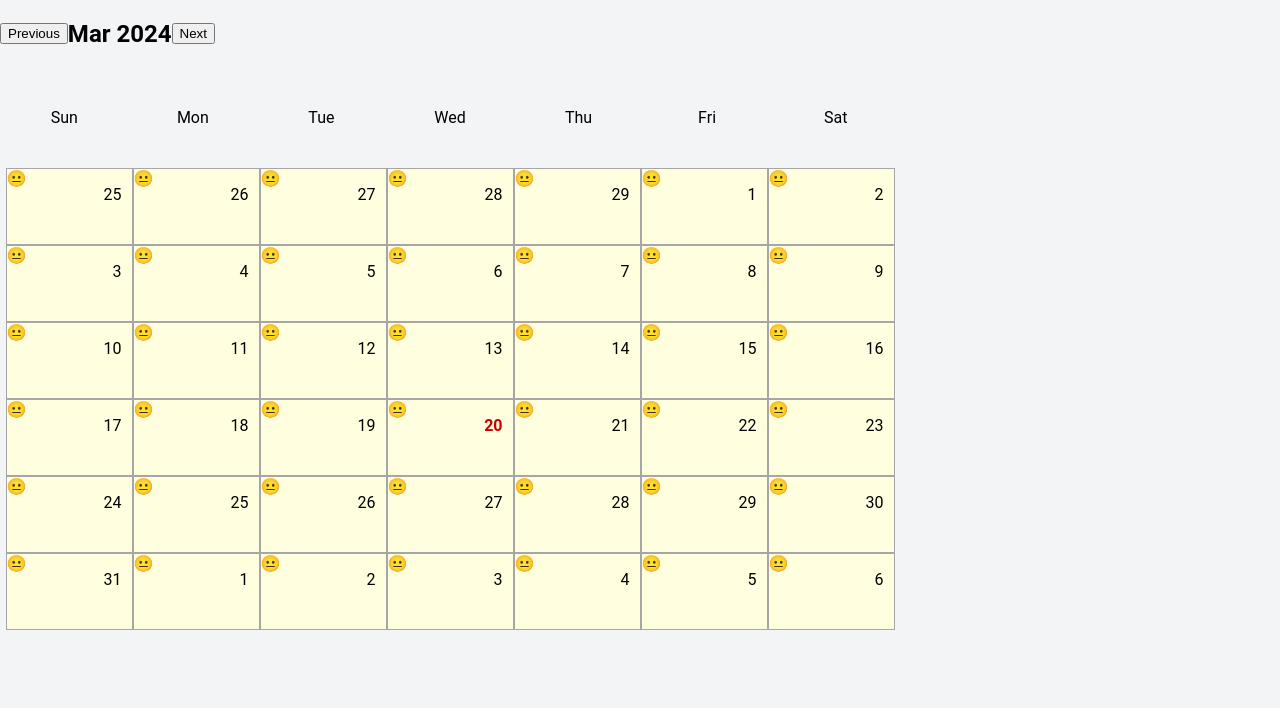
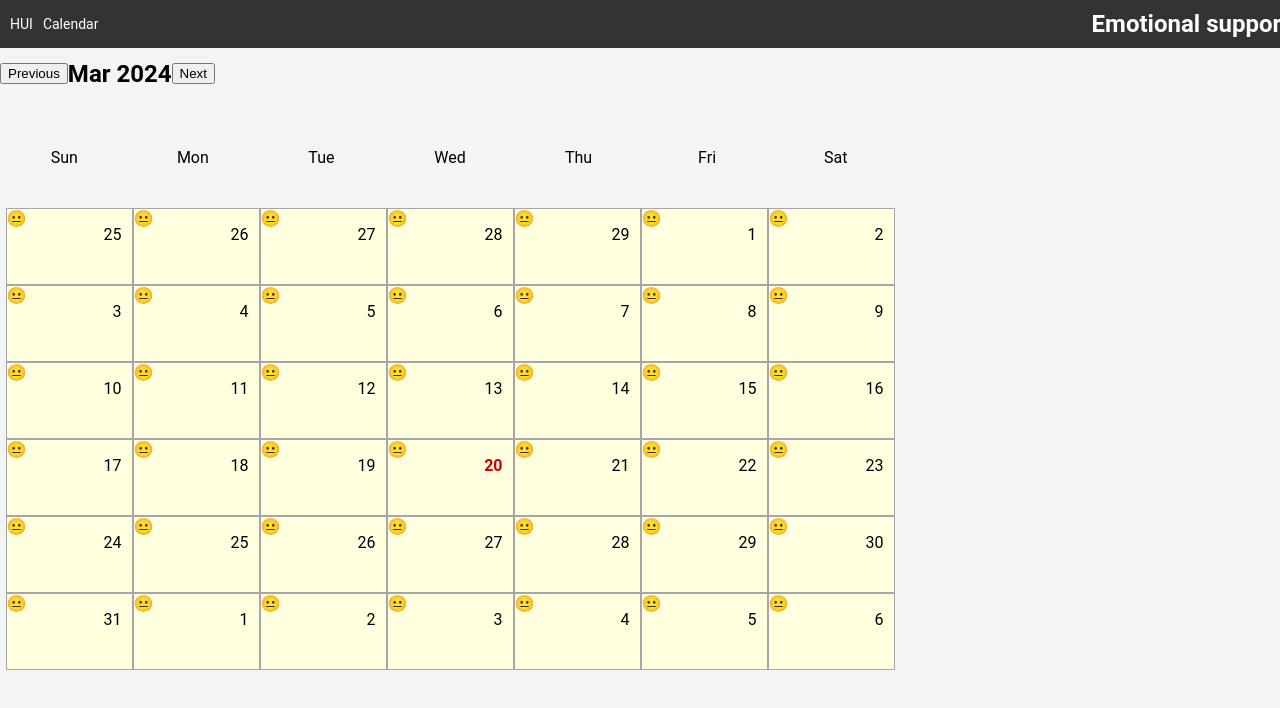
Before and after one commit to shirokov-kirill/Emotional-Support-Capstone, a React (Create React App) app in the folder app-web-frontend/: page /calendar in a window 1280 px wide. Shown: the top 708 px of the page. Built offline with nearby package versions, Linux system fonts and the light colour scheme.

Commit message:
fixed calendar header

```diff
--- a/app-web-frontend/src/Calendar/Calendar.css
+++ b/app-web-frontend/src/Calendar/Calendar.css
@@ -3,6 +3,7 @@
   height: 600px;
   display: flex;
   flex-direction: column;
+  margin-top: 40px;
 }
 
 .calendar-header {
--- a/app-web-frontend/src/Calendar/Calendar.js
+++ b/app-web-frontend/src/Calendar/Calendar.js
@@ -2,6 +2,7 @@ import React, { Component } from 'react';
 import './Calendar.css';
 import CalendarDays from './Calendar days/CalendarDays'; // Adjust the import path accordingly
 import getMoodsForTimeFrame from "./../reusables/Mood/GetMood";
+import Header from '../header/Header';
 
 
 function findStartAndEndDate(date) {
@@ -54,6 +55,8 @@ export default class Calendar extends Component {
 
   render() {
     return (
+      <div>
+        <Header />
         <div className="calendar">
           <div className="calendar-header">
             <button onClick={this.goToPreviousMonth}>Previous</button>
@@ -69,6 +72,7 @@ export default class Calendar extends Component {
             <CalendarDays moods={this.state.moods} />
           </div>
         </div>
+      </div>
     )
   }
 }
--- a/app-web-frontend/src/header/Header.css
+++ b/app-web-frontend/src/header/Header.css
@@ -5,7 +5,6 @@ header {
   background-color: #333;
   color: white;
   padding: 10px;
-  display: flex;
   justify-content: space-between;
   align-items: center;
   display: flex;
@@ -17,7 +16,7 @@ nav {
 
 nav ul {
   list-style-type: none;
-  padding: 5px 0px;
+  padding: 0;
   margin: 0;
   display: flex;
 }
```
Lines whose indentation alone changed are shown as unchanged.
